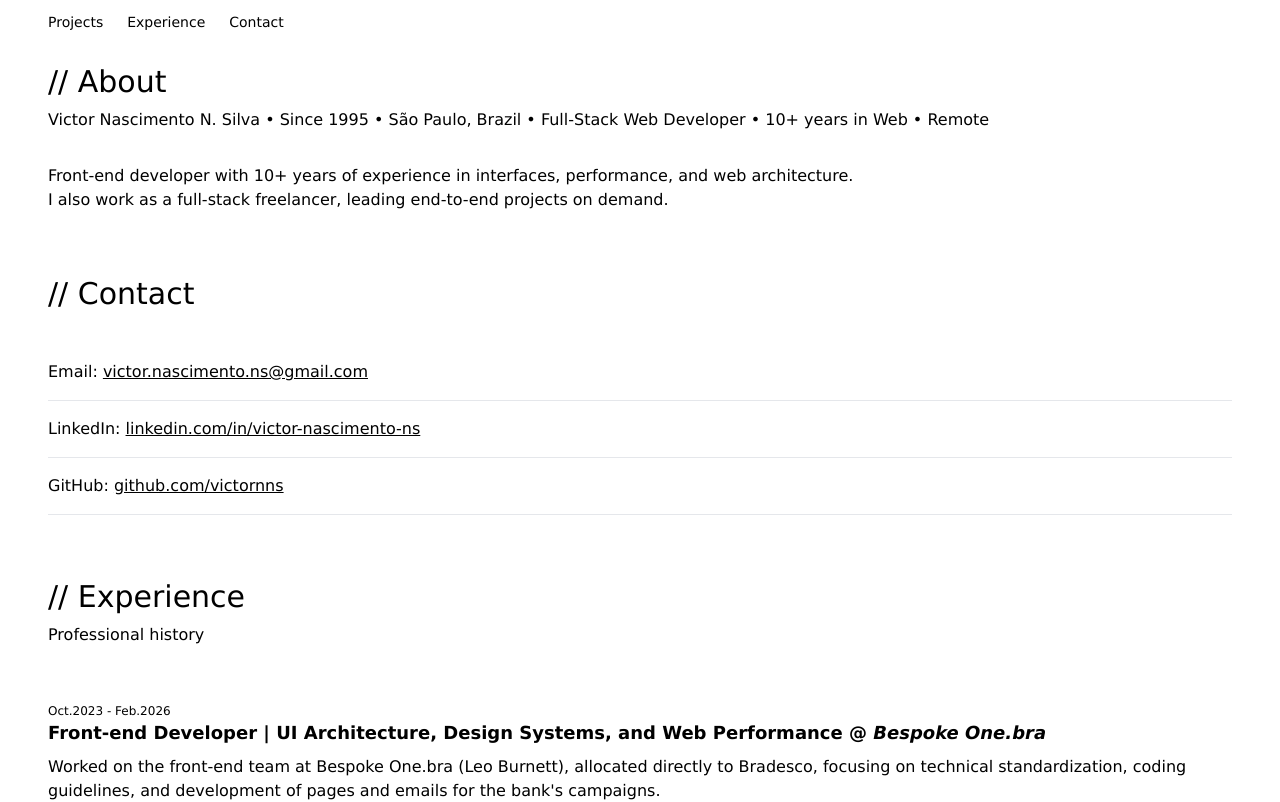
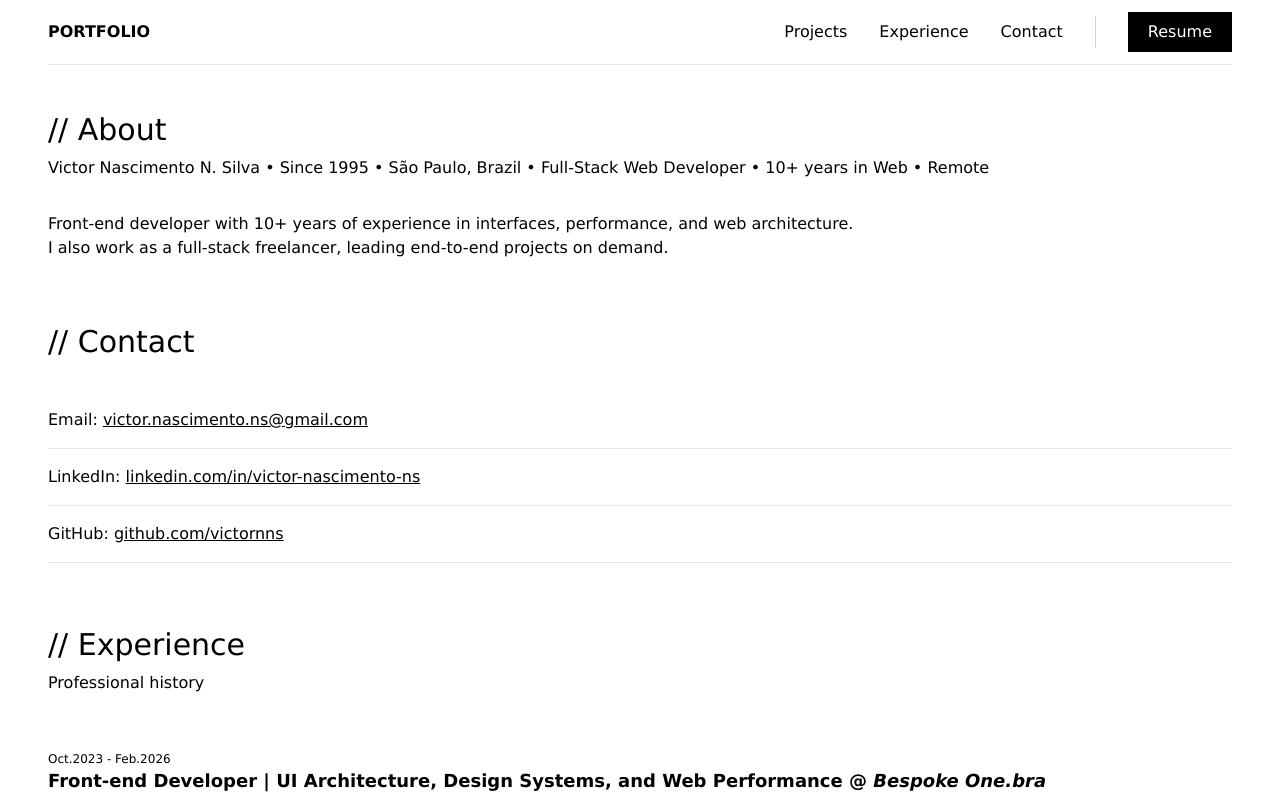
Before and after one commit to victornns/victornns.site, a Next.js app: page /en/portfolio/contact in a window 1280 px wide. Shown: the top 802 px of the page. Built offline with nearby package versions, Linux system fonts and the light colour scheme.

Commit message:
feat: add minimal navbar design

```diff
--- a/src/app/[locale]/layout.tsx
+++ b/src/app/[locale]/layout.tsx
@@ -31,7 +31,7 @@ export default async function LocaleLayout({ children, params }: LocaleLayoutPro
     notFound();
   }
 
-  const mainClasses = "flex flex-col gap-16 py-16 px-6 md:px-12";
+  const mainClasses = "flex flex-col gap-16 pt-28 pb-16 px-6 md:px-12";
 
   return (
     <html
--- a/src/components/navbar/Navbar.tsx
+++ b/src/components/navbar/Navbar.tsx
@@ -2,9 +2,10 @@
 
 import Link from "next/link";
 import type { MouseEvent } from "react";
-import { TOKENS } from "@/lib/constants";
+
 import { scrollToSection } from "@/components/navbar/scrollToSection";
 import type { SectionId } from "@/content/navbar";
+import { TOKENS } from "@/lib/constants";
 
 export type { SectionId };
 
@@ -25,12 +26,17 @@ interface NavbarLinkProps {
 
 function NavbarLink({
   item,
-  className = "hover:underline underline-offset-4",
+  className = `
+    relative inline-block py-3 leading-none
+    after:absolute after:inset-x-0 after:bottom-0 after:h-0.5
+    after:origin-center after:scale-x-0 after:bg-black
+    after:transition-transform after:duration-200
+    hover:after:scale-x-100
+  `,
 }: NavbarLinkProps) {
   function handleClick(event: MouseEvent<HTMLAnchorElement>) {
-    if (event.defaultPrevented) return;
-
     if (
+      event.defaultPrevented ||
       event.button !== 0 ||
       event.metaKey ||
       event.ctrlKey ||
@@ -64,26 +70,43 @@ function NavbarLink({
 }
 
 export function Navbar({ items }: NavbarProps) {
-  const links = (
-    <ul className="flex flex-wrap gap-x-6 gap-y-2 text-sm">
-      {items.map((item) => (
-        <li key={item.id}>
-          <NavbarLink item={item} />
-        </li>
-      ))}
-    </ul>
-  );
-
   return (
     <nav
       data-portfolio-navbar="true"
-      className="fixed left-0 top-0 w-full z-50"
+      className="fixed inset-x-0 top-0 z-50 bg-white px-6 md:px-12"
     >
       <div
-        className="w-full px-6 py-3 md:px-12 bg-white"
+        className="
+          flex w-full items-center justify-between
+          border-b border-neutral-200 py-3
+        "
         style={{ maxWidth: TOKENS.layout.maxWidth }}
       >
-        {links}
+        <Link
+          href="/"
+          className="shrink-0 font-semibold uppercase leading-none"
+        >
+          Portfolio
+        </Link>
+
+        <div className="hidden md:flex items-center gap-8">
+          <ul className="flex items-center gap-8">
+            {items.map((item) => (
+              <li key={item.id}>
+                <NavbarLink item={item} />
+              </li>
+            ))}
+          </ul>
+
+          <div className="h-8 w-px bg-neutral-300" />
+
+          <Link
+            href="/resume"
+            className="shrink-0 bg-black px-5 py-3 leading-none text-white"
+          >
+            Resume
+          </Link>
+        </div>
       </div>
     </nav>
   );
--- a/src/components/ui/UICard/UICardRoot.tsx
+++ b/src/components/ui/UICard/UICardRoot.tsx
@@ -6,11 +6,19 @@ interface UICardRootProps {
   spacing?: "compact" | "default";
 }
 
-export const UICardRoot = function ({ children, className = "", spacing = "default" }: UICardRootProps) {
+export const UICardRoot = function ({
+  children,
+  className = "",
+  spacing = "default",
+}: UICardRootProps) {
   const spacingClasses = {
     compact: "py-4",
     default: "py-6",
   };
 
-  return <div className={`border-b-[1px] ${spacingClasses[spacing]} ${className}`}>{children}</div>;
+  return (
+    <div className={`border-b ${spacingClasses[spacing]} ${className}`}>
+      {children}
+    </div>
+  );
 };
```
